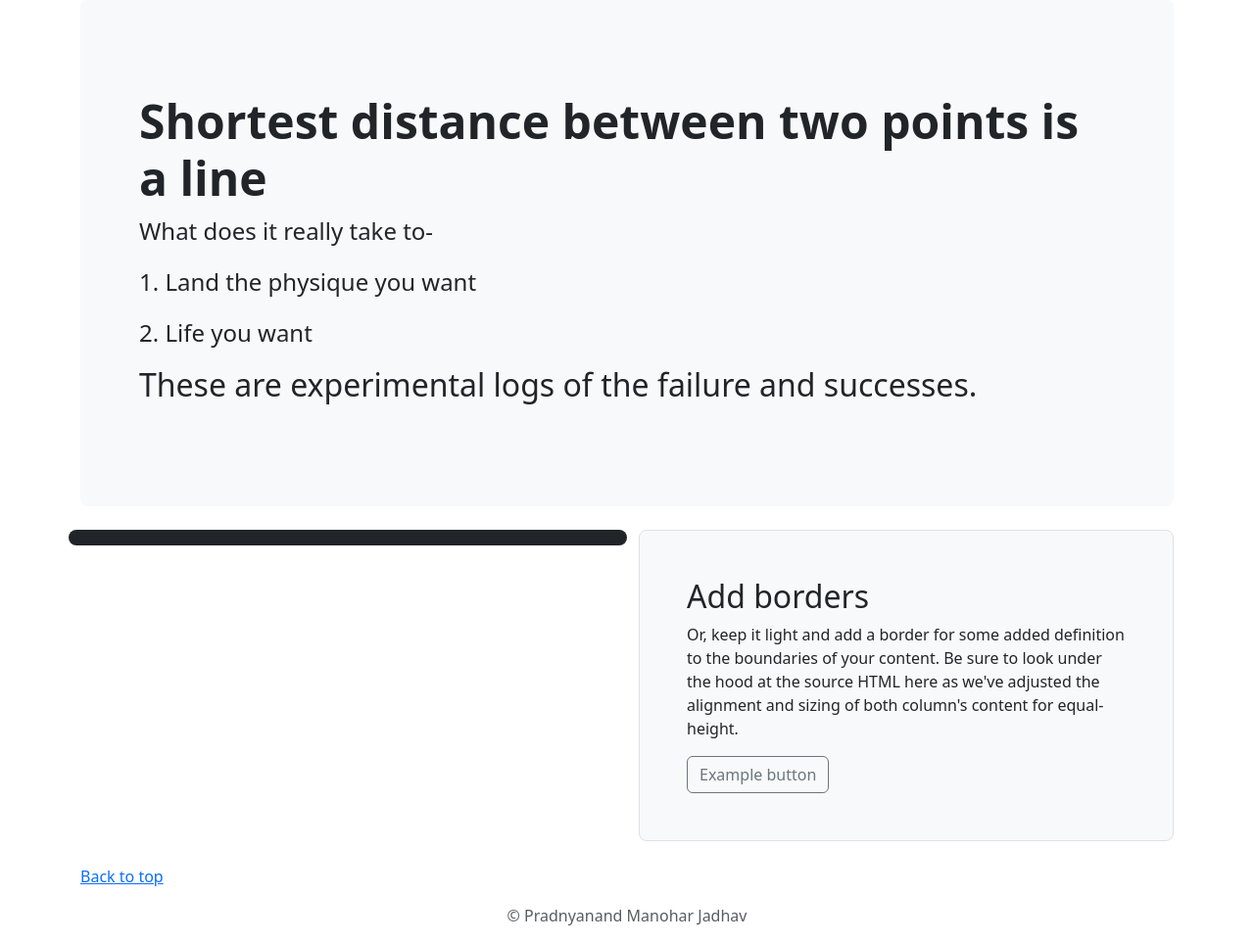
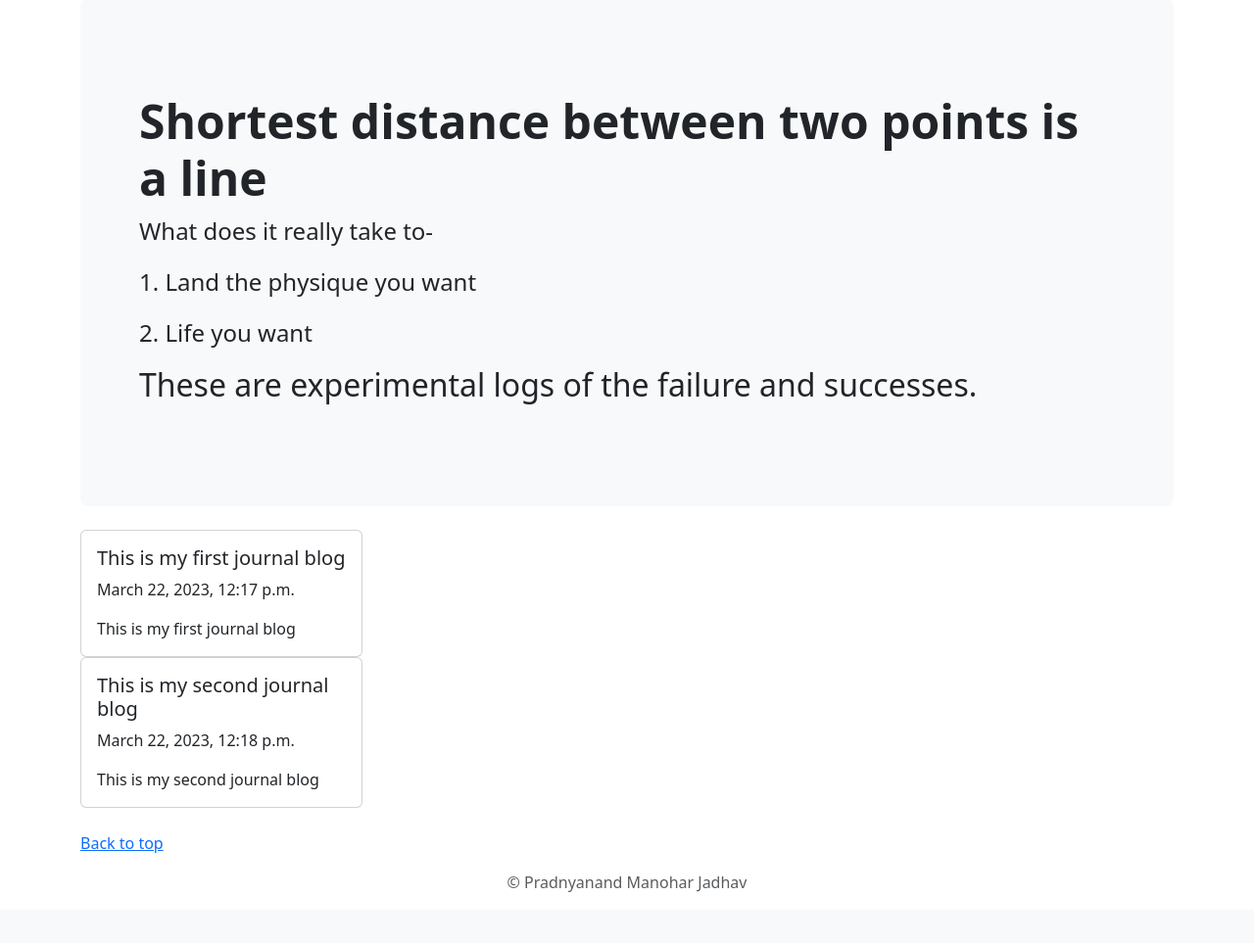
Before and after one commit to Aanand1990/trackerjournal, a Django app: page / in a window 1280 px wide. Shown: the part 81-1044 px from the top of the page at 98% size. After the commit the page ends 992 px from the top, so only its background shows below. Run offline with Django 4.2, Linux system fonts and the light colour scheme; data comes from the database, SQL or seed files in the repository; both versions use the stored data as it was after the commit; some libraries are stand-ins or nearby versions.

Commit message:
Added the journal card in html home page

```diff
--- a/journal/templates/home.html
+++ b/journal/templates/home.html
@@ -92,25 +92,17 @@
           <h2>These are experimental logs of the failure and successes.</h2>
       </div>
     </div>
+      {%for journal in journal_entries%}
+    <div class="card" style="width: 18rem;">
+        <div class="card-body">
+        <h5 class="card-title">{{journal.title}}</h5>
+            <p>{{journal.date}}</p>
+            <p class="card-text">{{journal.body}}</p>
 
-    <div class="row h-50 align-items-md-stretch">
+        </div>
+    </div>
+        {%endfor%}
 
-                <div class=" scrollspy-example h-50 text-bg-dark rounded-3 col-md-6" data-spy="scroll" data-offset="0"">
-                  <p></p>
-                </div>
-
-
-      <div class="col-md-6">
-        <div class="p-5 bg-light border rounded-3">
-          <h2>Add borders</h2>
-          <p>Or, keep it light and add a border for some added definition to the boundaries of your content. Be sure to look under the hood at the source HTML here as we've adjusted the alignment and sizing of both column's content for equal-height.</p>
-          <button class="btn btn-outline-secondary" type="button">Example button</button>
-        </div>
-      </div>
-    </div>
-
-
-  </div>
 </main>
 
 
--- a/journal/views.py
+++ b/journal/views.py
@@ -1,5 +1,6 @@
 from django.shortcuts import render
-
+from .models import JournalBlog
 
 def home(request):
-    return render(request, 'home.html')
+    data = JournalBlog.objects.all()
+    return render(request, 'home.html', {'journal_entries': data})
```
Also changed, not shown: db.sqlite3.
